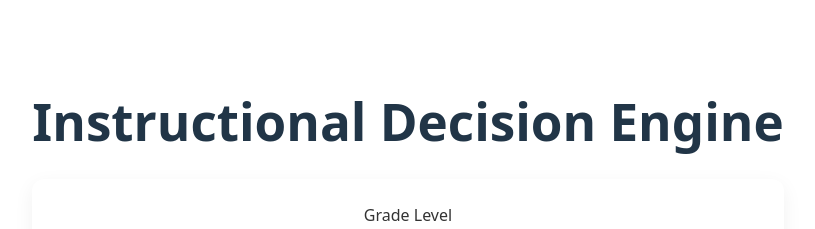
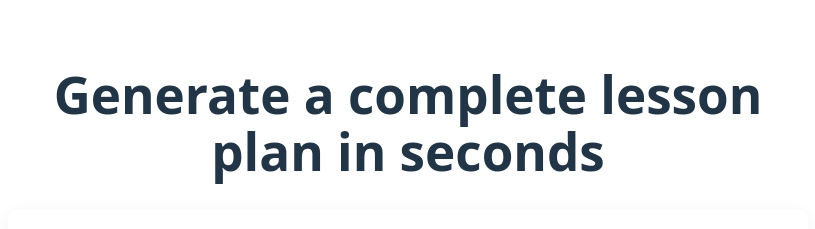
Before and after one commit to diana-lim/instructional-decision-engine, a React (Vite) app in the folder frontend/frontend/: page / in a window 1280 px wide. Shown: the top 229 px of the page, without its empty margins (232-1047 px from the left). Built offline with nearby package versions, Linux system fonts and the light colour scheme; no server answers.

Commit message:
update lesson generator header message

```diff
--- a/frontend/frontend/src/pages/LessonPlanPage.tsx
+++ b/frontend/frontend/src/pages/LessonPlanPage.tsx
@@ -46,7 +46,7 @@ export default function LessonPlanPage() {
 
   return (
     <div className="LessonPlanPage">
-      <h1>Instructional Decision Engine</h1>
+      <h1>Generate a complete lesson plan in seconds</h1>
       <div className="input-card">
         <div className="input-group">
           <label>Grade Level</label>
```
